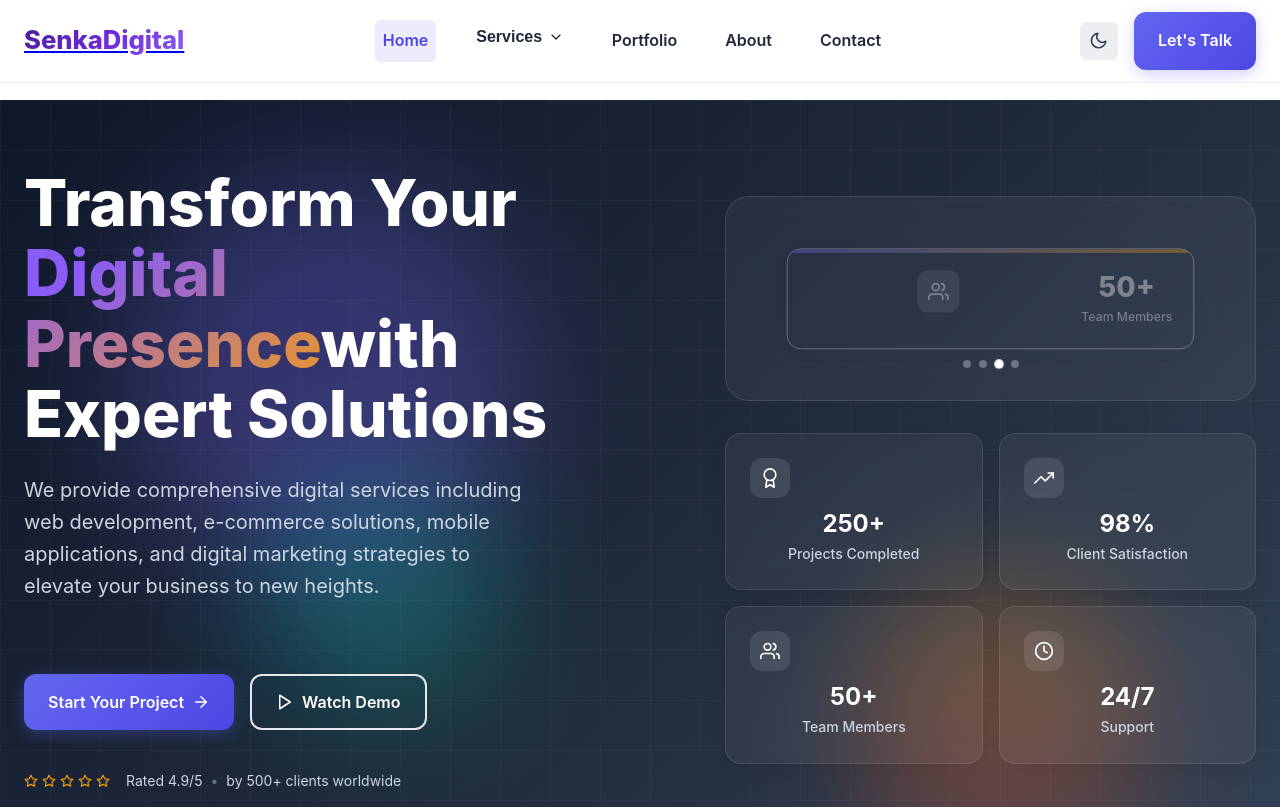
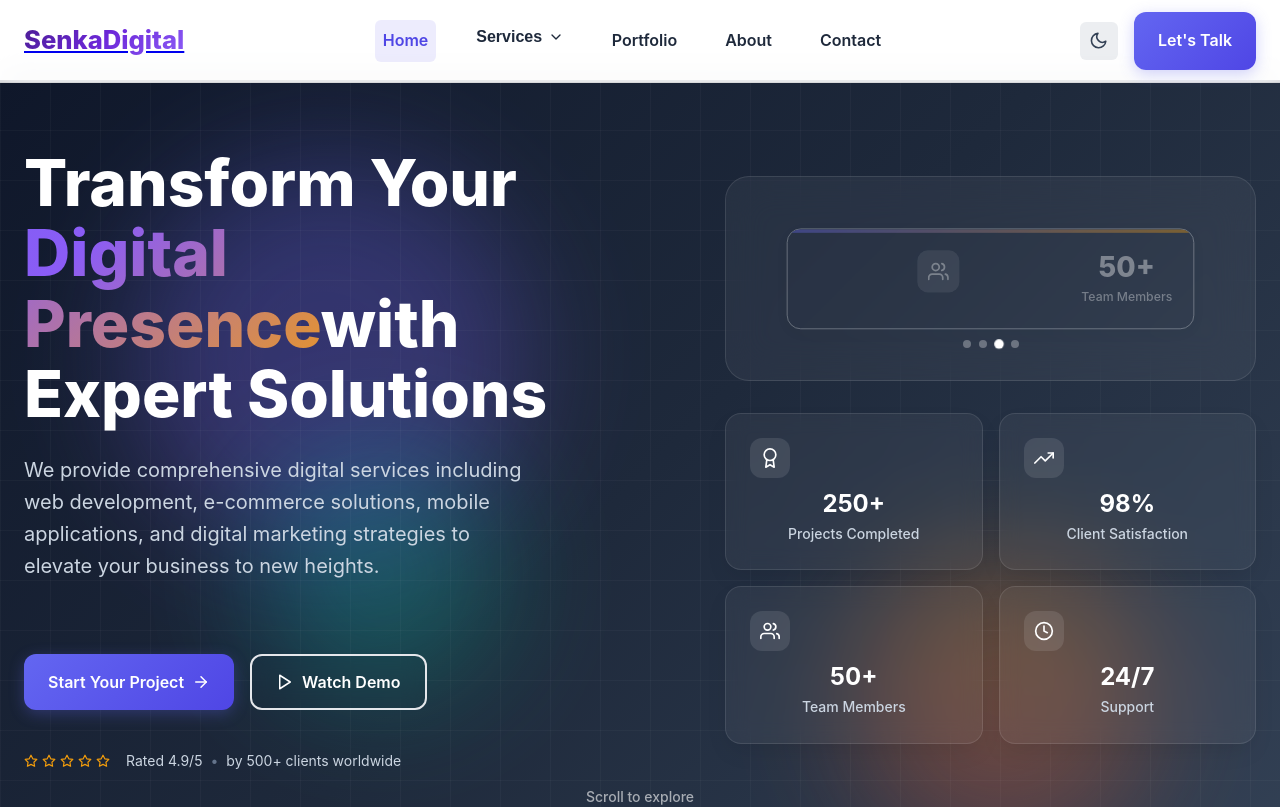
Before and after one commit to ssaurabhshirsatgame07-svg/company, a React (Create React App) app: page / in a window 1280 px wide. Shown: the top 807 px of the page. Built offline with nearby package versions, Linux system fonts and the light colour scheme.

Commit message:
Fix useEffect dependency issue

```diff
--- a/src/styles/globals.css
+++ b/src/styles/globals.css
@@ -3204,7 +3204,7 @@ main {
 @media (min-width: 769px) {
   .App,
   main {
-    padding-top: 100px !important; /* or whatever looks best */
+    padding-top: 80px !important; /* or whatever looks best */
   }
 }
 
```
